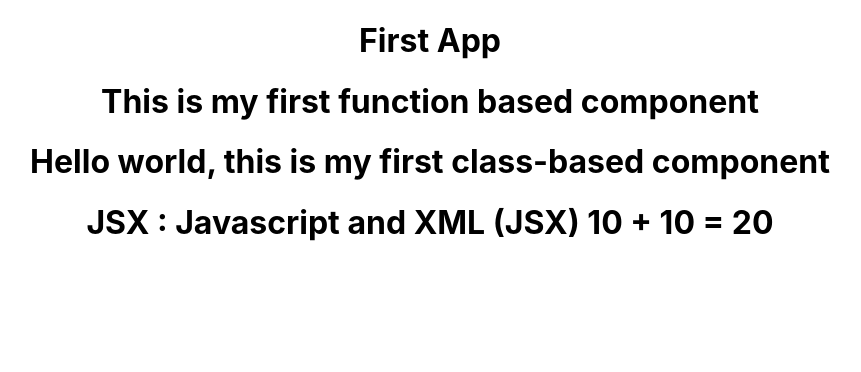
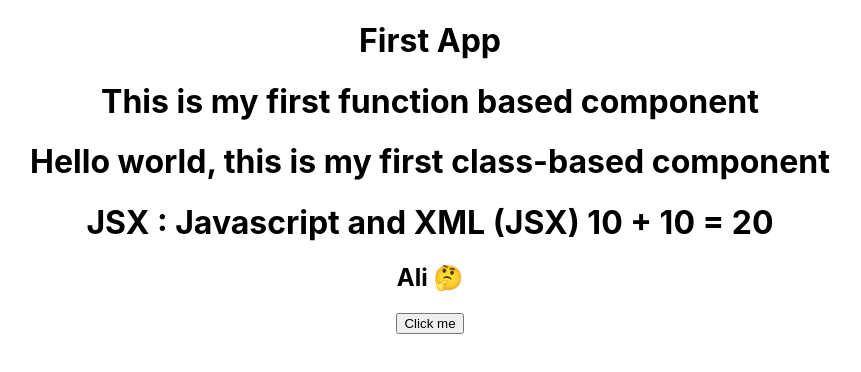
Before and after one commit to Khushboo-Jamali/new-project, a React (Create React App) app: page / in a window 1280 px wide. Shown: the top 372 px of the page, without its empty margins (210-1071 px from the left). Built offline with nearby package versions, Linux system fonts and the light colour scheme.

Commit message:
Click Events

```diff
--- a/src/App.js
+++ b/src/App.js
@@ -3,6 +3,7 @@ import "./App.css";
 import { FuncComponent } from "./FuncComponent";
 import ClassComonent from "./ClassComponent";
 import JSX from "./JSX";
+import ClickEvent from "./ClickEvent";
 
 function App() {
   return (
@@ -10,7 +11,9 @@ function App() {
       <h1>First App</h1>
       <FuncComponent />
       <ClassComonent />
+
       <JSX />
+      <ClickEvent />
       {/* <FuncComponent />
       <FuncComponent />
       <FuncComponent /> */}
--- /dev/null
+++ b/src/ClickEvent.jsx
@@ -0,0 +1,18 @@
+import React from 'react'
+
+export default function ClickEvent() {
+    let firstName = "Ali";
+    function sayHello(){
+        firstName = 'Aliza';
+        alert(firstName)
+    }
+  return (
+    <>
+    <h2>{firstName} 🤔</h2>
+    <button onClick={sayHello}>Click me </button>
+    {/* <button onClick={()=>alert('hello world')}>Click me </button> */}
+
+    </>
+
+)
+}
```
